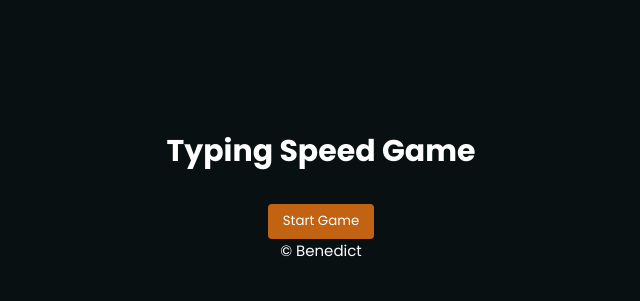
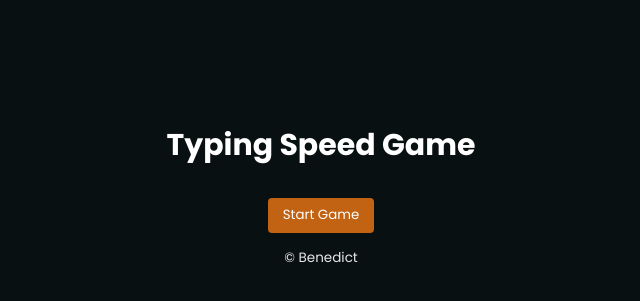
Before and after one commit to Bened1ct-7/Typing-Speed-Game, a plain HTML site: page index.html in a window 1280 px wide. Shown: the part 205-506 px from the top of the page, without its empty margins (319-959 px from the left). Drawn offline with nearby package versions, Linux system fonts and the light colour scheme.

Commit message:
Update style.css

```diff
--- a/style.css
+++ b/style.css
@@ -73,7 +73,7 @@ button:hover {
   margin-bottom: 2rem;
 }
 
-intro p {
+.intro p {
   margin-top: 1rem;
   font-size: 0.9rem;
   opacity: 0.9;
```
